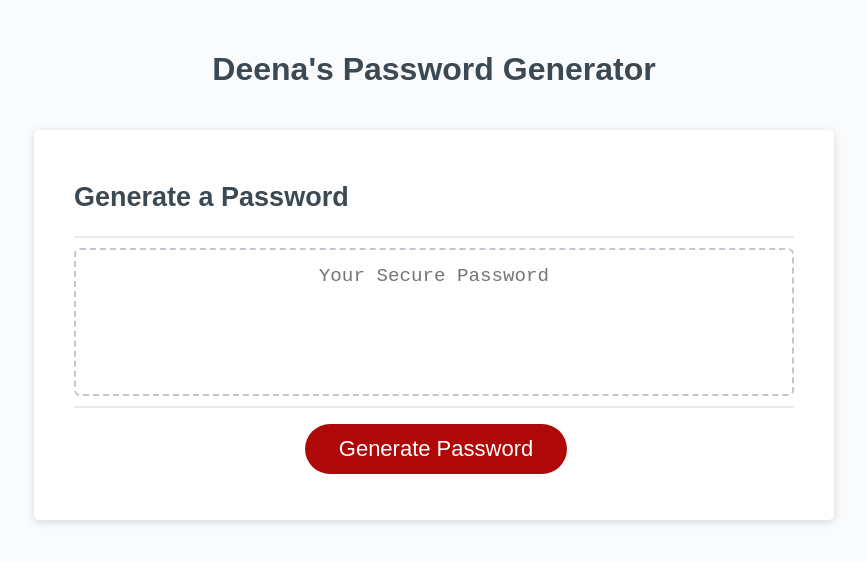
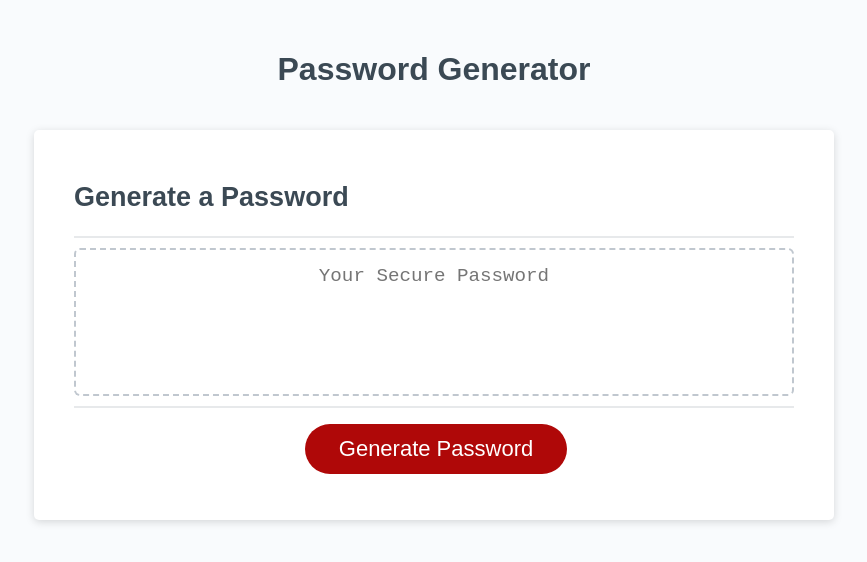
Before and after one commit to DeenaSmith/password_generator, a plain HTML site: page Develop/index.html in a window 1280 px wide. Shown: the whole page, without its empty margins (206-1073 px from the left). Drawn offline with Linux system fonts and the light colour scheme.

Commit message:
repo connect

```diff
--- a/Develop/index.html
+++ b/Develop/index.html
@@ -10,7 +10,7 @@
   <body>
     <div class="wrapper">
       <header>
-        <h1>Deena's Password Generator</h1>
+        <h1>Password Generator</h1>
       </header>
       <div class="card">
         <div class="card-header">
```
